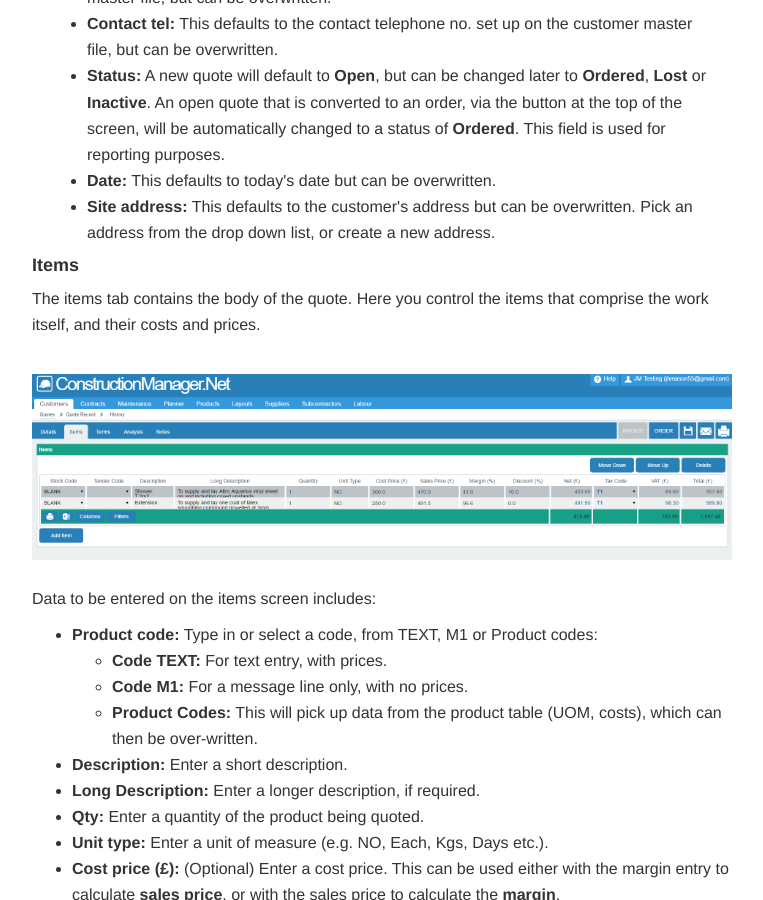
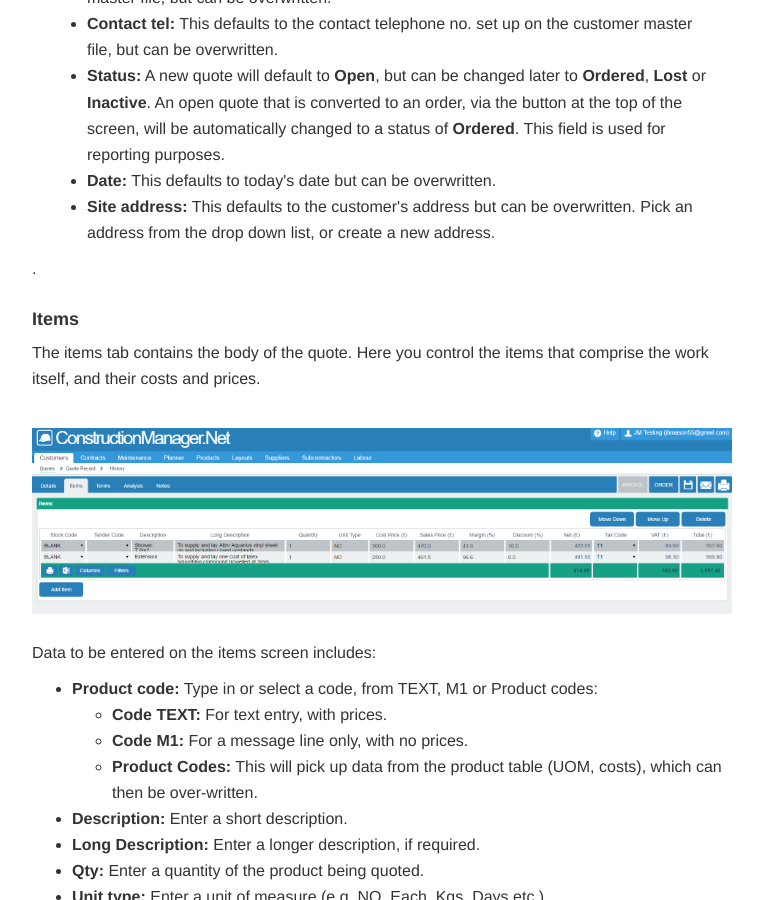
Before and after one commit to JNCSolutions/ConstructionManagerDocs, a Jekyll site: the page built from quotes.html, in a window 1280 px wide and 900 px high, scrolled down 2322 px. Shown: the whole window, without its empty margins (258-1021 px from the left). Built offline with Jekyll 4.4.1, drawn with Linux system fonts in a browser that asks for light colours.

Commit message:
Update quotes.html

```diff
--- a/quotes.html
+++ b/quotes.html
@@ -96,7 +96,7 @@ title: Quotes
   </div>
 
         <br>
-    <p> </p>
+    <p>.</p>
       <h4 id="items-tab"><b>Items</b></h4>
     <p>The items tab contains the body of the quote.
       Here you control the items that comprise the work itself, and their costs and prices.</p>
```
